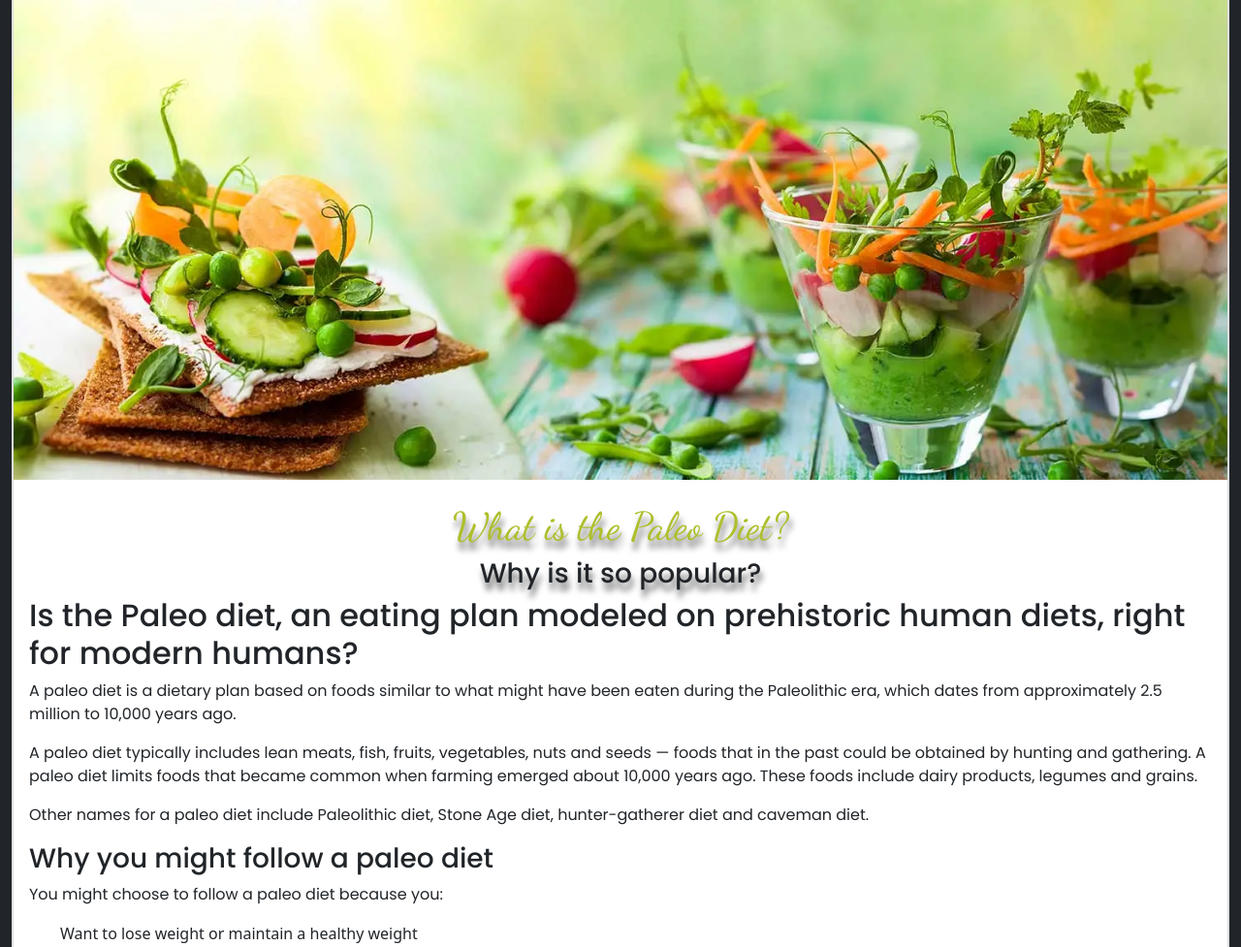
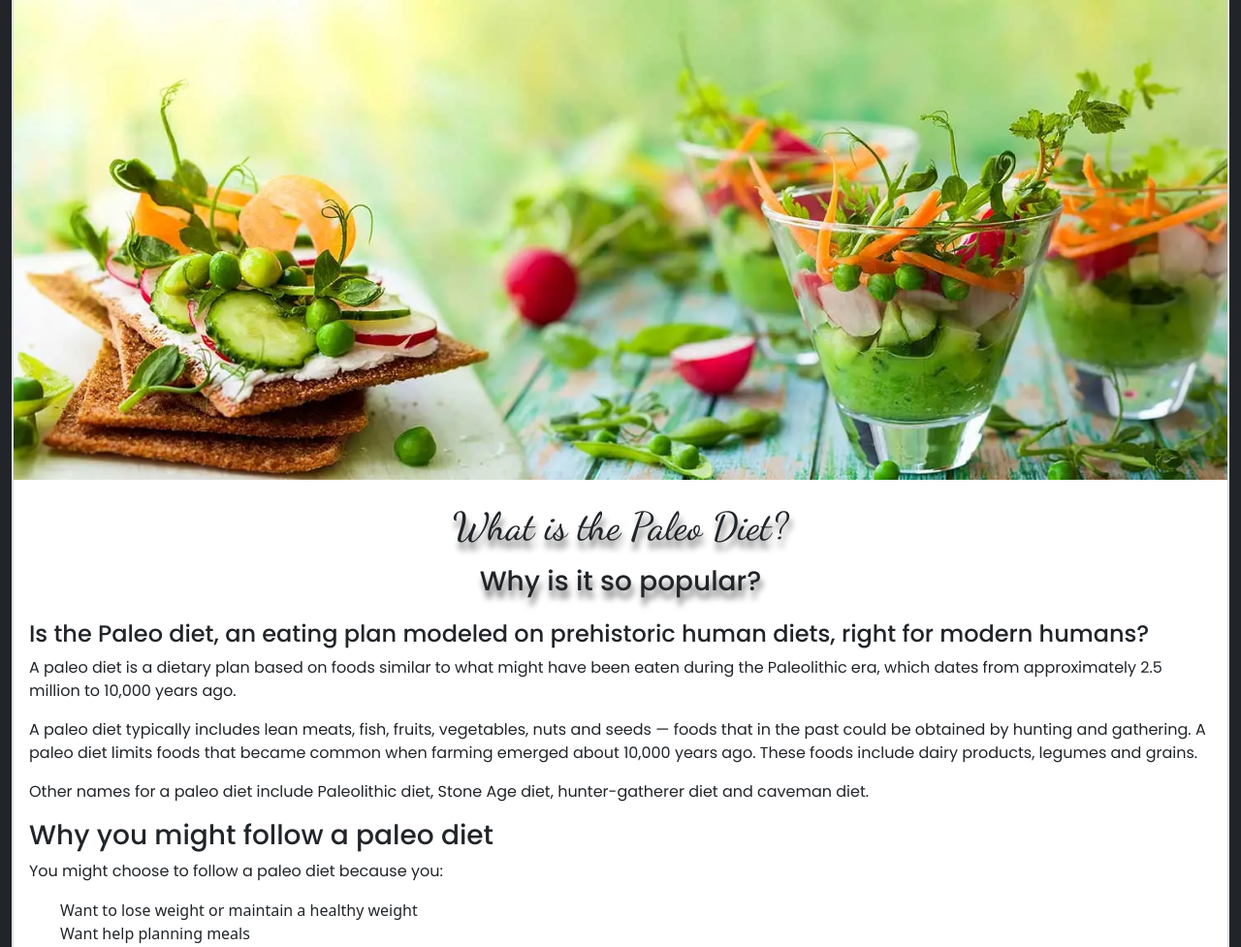
Before and after one commit to JoyZadan/paleo-recipes, a Flask app: page /about in a window 1280 px wide. Shown: the part 62-1039 px from the top of the page at 97% size. Run offline with Flask 2, Linux system fonts and the light colour scheme.

Commit message:
about page styling, WIP

```diff
--- a/paleorecipes/templates/about.html
+++ b/paleorecipes/templates/about.html
@@ -35,12 +35,12 @@
                 <div class="card col-12">
                     <img src="{{ url_for('static', filename='images/green-foods.webp') }}" class="h-25" alt="paleo diet ingredients">
                     <div class="card-body">
-                        <h1 class="text-center mt-2">What is the Paleo Diet?</h1>
-                        <p class=" text-center paleo-font mt1 h3">Why is it so popular?</p>
+                        <h1 class="text-center text-dark mt-2">What is the Paleo Diet?</h1>
+                        <p class=" text-center paleo-font mt-3 h3">Why is it so popular?</p>
                         <div class="max-vw-90">
-                            <h2>Is the Paleo diet, an eating plan modeled on prehistoric human diets,
+                            <h2 class="h4 mt-4">Is the Paleo diet, an eating plan modeled on prehistoric human diets,
                                 right for modern humans?</h2>
-                            <p>
+                            <p class="mt-2">
                                 A paleo diet is a dietary plan based on foods similar to what might have been eaten during
                                 the
                                 Paleolithic era,
```
